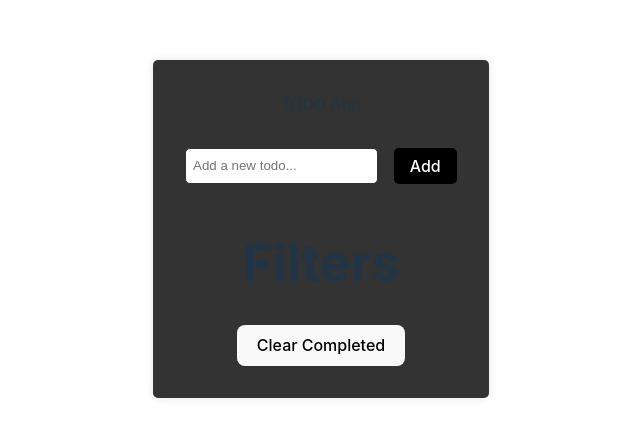
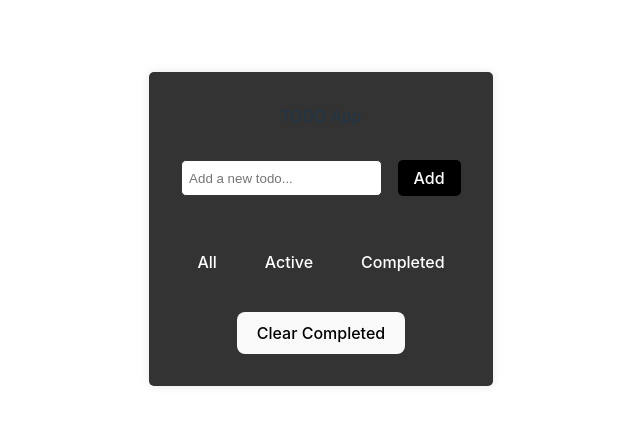
Before and after one commit to Coding-Rod/React-Workshop-ITEC, a React (Vite) app: page / in a window 1280 px wide. Shown: the part 171-608 px from the top of the page, without its empty margins (319-959 px from the left). Built offline with nearby package versions, Linux system fonts and the light colour scheme.

Commit message:
✨ [ADD] Filters

```diff
--- a/src/App.css
+++ b/src/App.css
@@ -75,3 +75,20 @@
   text-decoration: line-through;
   color: #777;
 }
+
+.filters {
+  display: flex;
+  gap: 1em;
+  justify-content: center;
+  margin-top: 2em;
+}
+
+.filters button {
+  padding: 0.5em 1em;
+  background-color: transparent;
+  color: white;
+  border: none;
+  border-radius: 5px;
+  cursor: pointer;
+  margin-bottom: 2em;
+}
--- a/src/App.jsx
+++ b/src/App.jsx
@@ -5,9 +5,12 @@ import { TodoList } from './components/TodoList'
 import { Filters } from './components/Filters'
 import { ClearCompleted } from './components/ClearCompleted'
 import { useState } from 'react'
+import { useEffect } from 'react'
 
 function App() {
   const [todos, setTodos] = useState([])
+  const [filter, setFilter] = useState('all') // all, active, completed
+  const [filteredTodos, setFilteredTodos] = useState(todos)
 
   const addTodo = (todo) => {
     const newTodos = [...todos, { id: todos.length + 1, text: todo, completed: false }]
@@ -29,16 +32,29 @@ function App() {
     setTodos(newTodos)
   }
 
+  useEffect(() => {
+    switch (filter) {
+      case 'active':
+        setFilteredTodos(todos.filter(todo => !todo.completed))
+        break
+      case 'completed':
+        setFilteredTodos(todos.filter(todo => todo.completed))
+        break
+      default:
+        setFilteredTodos(todos)
+    }
+  }, [todos, filter]) // When todos or filter change, run this effect
+
   return (
     <>
       <div className="card">
         <div className="title">TODO App</div>
         <div className="content">
           <AddTodo addTodo={addTodo} />
-          <TodoList todos={todos} setCompleted={setCompleted} />
+          <TodoList todos={filteredTodos} setCompleted={setCompleted} />
         </div>
         <div className="footer">
-          <Filters />
+          <Filters setFilter={setFilter} />
           <ClearCompleted clearCompleted={clearCompleted} />
         </div>
       </div>
--- a/src/components/Filters.jsx
+++ b/src/components/Filters.jsx
@@ -1,5 +1,21 @@
-export function Filters () {
+export function Filters ({ setFilter }) {
     return (
-        <h1>Filters</h1>
+        <div className="filters">
+            <button
+                onClick={() => setFilter('all')}
+            >
+                All
+            </button>
+            <button
+                onClick={() => setFilter('active')}
+            >
+                Active
+            </button>
+            <button
+                onClick={() => setFilter('completed')}
+            >
+                Completed
+            </button>
+        </div>
     )
 }
```
